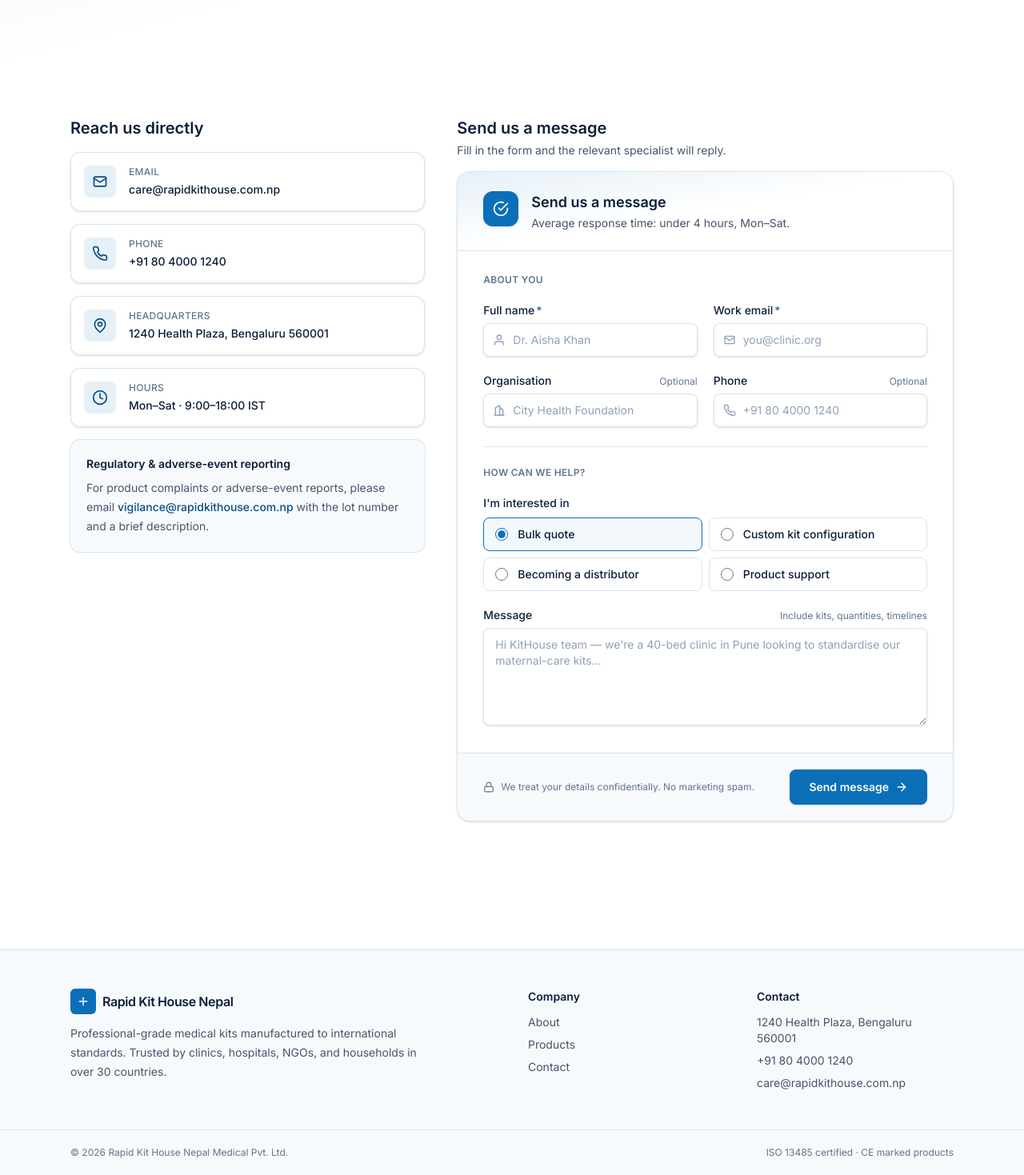
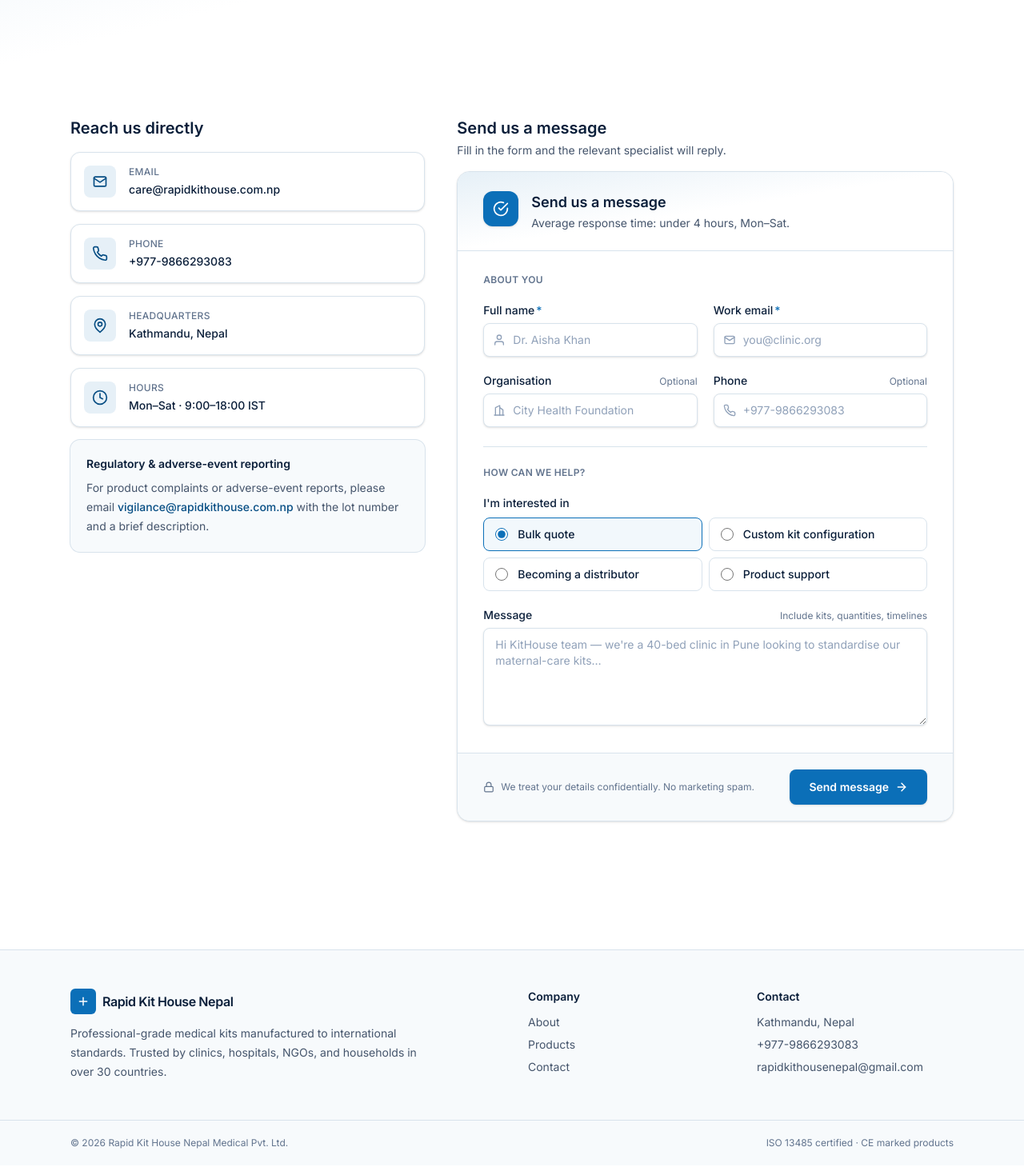
Before and after one commit to sadhanasapkotaa/rapid-kit-nepal, a Next.js app: page /contact in a window 1280 px wide. Shown: the part 307-1776 px from the top of the page at 80% size. Built offline with nearby package versions, Linux system fonts and the light colour scheme.

Commit message:
fix/address and contact info

```diff
--- a/app/components/Footer.tsx
+++ b/app/components/Footer.tsx
@@ -57,9 +57,9 @@
         <div>
           <h3 className="text-sm font-semibold text-foreground">Contact</h3>
           <ul className="mt-3 space-y-2 text-sm text-slate-600">
-            <li>1240 Health Plaza, Bengaluru 560001</li>
-            <li>+91 80 4000 1240</li>
-            <li>care@rapidkithouse.com.np</li>
+            <li>Kathmandu, Nepal</li>
+            <li>+977-9866293083</li>
+            <li>rapidkithousenepal@gmail.com</li>
           </ul>
         </div>
       </div>
--- a/app/contact/ContactForm.tsx
+++ b/app/contact/ContactForm.tsx
@@ -156,7 +156,7 @@
               hint="Optional"
               type="tel"
               autoComplete="tel"
-              placeholder="+91 80 4000 1240"
+              placeholder="+977-9866293083"
               icon={
                 <svg viewBox="0 0 24 24" fill="none" stroke="currentColor" strokeWidth="2" strokeLinecap="round" strokeLinejoin="round" className="h-4 w-4">
                   <path d="M22 16.92v3a2 2 0 0 1-2.18 2 19.79 19.79 0 0 1-8.63-3.07 19.5 19.5 0 0 1-6-6A19.79 19.79 0 0 1 2.12 4.18 2 2 0 0 1 4.11 2h3a2 2 0 0 1 2 1.72c.13.96.37 1.9.7 2.81a2 2 0 0 1-.45 2.11L8.09 9.91a16 16 0 0 0 6 6l1.27-1.27a2 2 0 0 1 2.11-.45c.91.33 1.85.57 2.81.7A2 2 0 0 1 22 16.92z" />
--- a/app/contact/page.tsx
+++ b/app/contact/page.tsx
@@ -21,8 +21,8 @@
   },
   {
     label: "Phone",
-    value: "+91 80 4000 1240",
-    href: "tel:+918040001240",
+    value: "+977-9866293083",
+    href: "tel:+01-015927975",
     icon: (
       <svg viewBox="0 0 24 24" fill="none" stroke="currentColor" strokeWidth="2" strokeLinecap="round" strokeLinejoin="round" className="h-5 w-5">
         <path d="M22 16.92v3a2 2 0 0 1-2.18 2 19.79 19.79 0 0 1-8.63-3.07 19.5 19.5 0 0 1-6-6A19.79 19.79 0 0 1 2.12 4.18 2 2 0 0 1 4.11 2h3a2 2 0 0 1 2 1.72c.13.96.37 1.9.7 2.81a2 2 0 0 1-.45 2.11L8.09 9.91a16 16 0 0 0 6 6l1.27-1.27a2 2 0 0 1 2.11-.45c.91.33 1.85.57 2.81.7A2 2 0 0 1 22 16.92z" />
@@ -31,8 +31,8 @@
   },
   {
     label: "Headquarters",
-    value: "1240 Health Plaza, Bengaluru 560001",
-    href: "https://maps.google.com/?q=Bengaluru",
+    value: "Kathmandu, Nepal",
+    href: "https://maps.google.com/?q=Kathmandu,+Nepal",
     icon: (
       <svg viewBox="0 0 24 24" fill="none" stroke="currentColor" strokeWidth="2" strokeLinecap="round" strokeLinejoin="round" className="h-5 w-5">
         <path d="M20 10c0 6-8 12-8 12s-8-6-8-12a8 8 0 0 1 16 0z" />
```
Also changed, not shown: .claude/settings.json (added), 2 other files (tests, documents, lock files or other folders).
